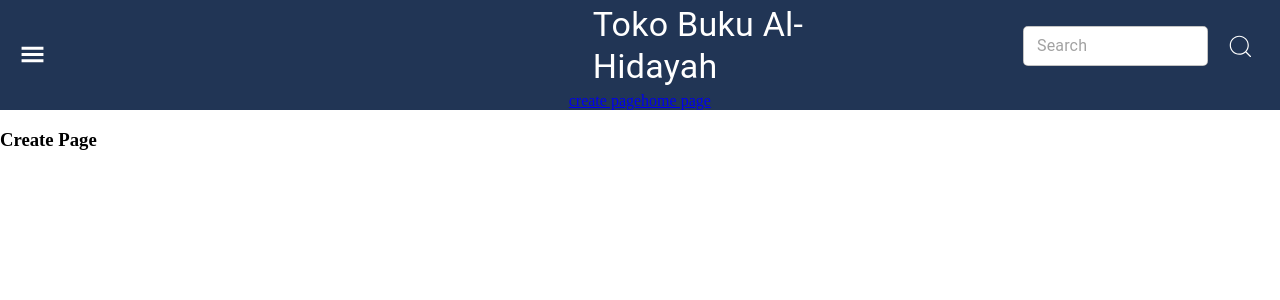
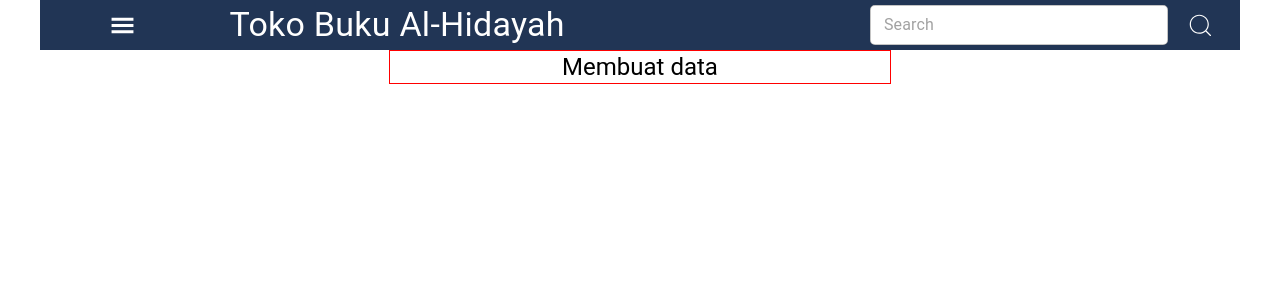
Before and after one commit to zidney06/belajar-mern, a React (Vite) app in the folder frontend/: page /create in a window 1280 px wide. Shown: the top 300 px of the page. Built offline with nearby package versions, Linux system fonts and the light colour scheme; no server answers.

Commit message:
menambahkan navigasi pada Navbar dan mengoptimalisasi komponen ProductList

```diff
--- a/frontend/src/App.jsx
+++ b/frontend/src/App.jsx
@@ -1,7 +1,6 @@
 import {Routes, Route} from 'react-router-dom'
 import HomePage from './pages/HomePage'
 import CreatePage from './pages/CreatePage'
-import Navbar from './components/Navbar'
 import './styles/style.css'
 import {useEffect, useState} from 'react'
 import axios from 'axios'
@@ -24,7 +23,6 @@
 
   return (
     <>
-    	<Navbar />
 			<Routes>
 				<Route path="/" element={<HomePage />} />
 				<Route path="/create" element={<CreatePage />} />
--- a/frontend/src/components/Navbar.jsx
+++ b/frontend/src/components/Navbar.jsx
@@ -5,18 +5,30 @@
 	createTheme,
 	Button,
 	Grid,
-	Typography
+	Typography,
+	Collapse
 } from '@mui/material'
 import {Link} from 'react-router-dom'
+import {useState} from 'react'
 import {CiSearch} from 'react-icons/ci'
 import {GiHamburgerMenu} from 'react-icons/gi'
 
 export default function Navbar() {
+	const [cheked, setCheked] = useState(false)
 
 	return (
-	<Container component="nav" disableGutters maxWidth="xl" sx={{
+	<Container
+		component="nav"
+		disableGutters
+		maxWidth="xl"
+		sx={{
+			bgcolor: '#213555',
+			color: '#fff',
+			width: '100%'
+		}}>
+		<Box
+		 sx={{
 		 	display: 'flex',
-		justifyContent: 'space-between',
 			bgcolor: '#213555',
 			color: '#fff',
 			m: 0,
@@ -24,14 +36,15 @@
 		 }}>
 			<Box component="section"
 				sx={{
-				mr: 2,
 					display: 'flex',
-				alignItems: 'center'
+					alignItems: 'center',
+					width: '15vw'
 				}}>
 				<Button
 					variant="text"
 					fullWidth
 					color="text.primary"
+					onClick={() => cheked ? setCheked(false): setCheked(true)}
 					sx={{
 						fontSize: 25,
 						height: '60%',
@@ -40,7 +53,6 @@
 					<GiHamburgerMenu />
 				</Button>
 			</Box>
-		<Box>
 			<Box
 				component="section"
 				sx={{
@@ -107,9 +119,16 @@
 					</Grid>
 				</Grid>
 			</Box>
-			<Link to="/create">create page</Link>
-			<Link to="/">home page</Link>
 		</Box>
+		<Collapse in={cheked} sx={{
+			position: 'absolute',
+			width: '100%',
+			bgcolor: '#213555',
+			zIndex: 1
+		}}>
+			<Link className="link" to="/">home page</Link>
+			<Link className="link" to="/create">create page</Link>
+		</Collapse>
 	</Container>
 	)
 }
--- a/frontend/src/components/ProductList.jsx
+++ b/frontend/src/components/ProductList.jsx
@@ -13,7 +13,9 @@
 
 export default function ProductList ({header, tag}) {
 	const books = useSelector((state) => state.books.value)
-	console.log('p')
+
+	const filteredBooks = books.filter(book => book.tags.some(el => el === tag))
+
   return (
    <Container
    	component="section"
@@ -28,9 +30,7 @@
    		py: 1,
    		overflowX: 'scroll'
    	}}>
-   		{books.map((book, i) => {
-   			if(book.tags.some(el => el === tag)){
-   				return (
+   		{filteredBooks.map((book, i) => (
    			<Card
 					variant="outlined"
 		   		key={i}
@@ -59,9 +59,7 @@
 		   				}}>Beli</Button>
 		   		</CardActions>
 		   	</Card>
-   				)
-   			}
-   		})}
+   		))}
    	</Box>
    </Container>
   )
--- a/frontend/src/pages/CreatePage.jsx
+++ b/frontend/src/pages/CreatePage.jsx
@@ -1,7 +1,31 @@
+import Navbar from '../components/Navbar'
+import {
+	Container,
+	Box,
+	Typography
+} from '@mui/material'
+
 export default function CreatePage() {
 	return (
-	<>
-		<h3>Create Page</h3>
-	</>
+	<Container disableGutters>
+		<Navbar />
+		<Box>
+			<Box
+				sx={{
+					textAlign: 'center',
+					display: "flex",
+					justifyContent: "center"
+				}}>
+				<Box
+					sx={{
+						width: 500,
+						border: '1px solid red'
+					}}>
+				<Typography variant="h5">Membuat data</Typography>
+				</Box>
+			</Box>
+			<Box></Box>
+		</Box>
+	</Container>
 	)
 }
--- a/frontend/src/pages/HomePage.jsx
+++ b/frontend/src/pages/HomePage.jsx
@@ -1,3 +1,4 @@
+import Navbar from '../components/Navbar'
 import {useState} from 'react'
 import Slider from 'react-slick';
 import ProductList from '../components/ProductList'
@@ -13,11 +14,6 @@
 //kalau bisa ganti library untuk mmebuat carousel
 
 export default function HomePage() {
-	const [imgUrl, setImageUrl] = useState([
-		"https://images.unsplash.com/photo-1517770413964-df8ca61194a6?q=80&w=870&auto=format&fit=crop&ixlib=rb-4.0.3&ixid=M3wxMjA3fDB8MHxwaG90by1wYWdlfHx8fGVufDB8fHx8fA%3D%3D",
-		"https://media.istockphoto.com/id/1180068638/photo/open-book-on-autumn-grass-and-fallen-leaves.webp?a=1&s=612x612&w=0&k=20&c=nXxQurwM2YNEWkRU2fwq0H0WZJRusdnyEpnpI0Poxd4=",
-		"https://images.unsplash.com/photo-1476275466078-4007374efbbe?q=80&w=829&auto=format&fit=crop&ixlib=rb-4.0.3&ixid=M3wxMjA3fDB8MHxwaG90by1wYWdlfHx8fGVufDB8fHx8fA%3D%3D"
-	])
 
 	const settings = {
     dots: true,
@@ -30,11 +26,10 @@
   }
 
 	return (
-	<>
 		<Container
-			className="tes"
 			disableGutters
 			maxWidth="xl">
+			<Navbar />
 			<Box
 				sx={{
 					p: 1.5
@@ -49,17 +44,17 @@
 					sx={{
 						borderRadius: 5,
 						overflow: 'hidden',
-						height: 320,
+						height: 320
 					}}>
 						<Slider {...settings}>
 					    <div>
-					    	<img src={imgUrl[0]} className="slide" />
+					    	<img src="https://images.unsplash.com/photo-1517770413964-df8ca61194a6?q=80&w=870&auto=format&fit=crop&ixlib=rb-4.0.3&ixid=M3wxMjA3fDB8MHxwaG90by1wYWdlfHx8fGVufDB8fHx8fA%3D%3D" className="slide" />
 					    </div>
 					    <div>
-					    	<img src={imgUrl[1]} className="slide" />
+					    	<img src="https://media.istockphoto.com/id/1180068638/photo/open-book-on-autumn-grass-and-fallen-leaves.webp?a=1&s=612x612&w=0&k=20&c=nXxQurwM2YNEWkRU2fwq0H0WZJRusdnyEpnpI0Poxd4=" className="slide" />
 					    </div>
 					    <div>
-					    	<img src={imgUrl[2]} className="slide" />
+					    	<img src="https://images.unsplash.com/photo-1476275466078-4007374efbbe?q=80&w=829&auto=format&fit=crop&ixlib=rb-4.0.3&ixid=M3wxMjA3fDB8MHxwaG90by1wYWdlfHx8fGVufDB8fHx8fA%3D%3D" className="slide" />
 					    </div>
 		        </Slider>
 					</Box>
@@ -126,6 +121,5 @@
 				</Box>
 			</Box>
 		</Container>
-	</>
 	)
 }
--- a/frontend/src/styles/style.css
+++ b/frontend/src/styles/style.css
@@ -19,3 +19,11 @@
 	color: white;
 	font-size: 1.5rem;
 }
+.link {
+	width: 100%;
+	display: block;
+	text-align: center;
+	color: white;
+	text-decoration: none;
+	font-size: 1.3rem;
+}
```
Lines whose indentation alone changed are shown as unchanged.
